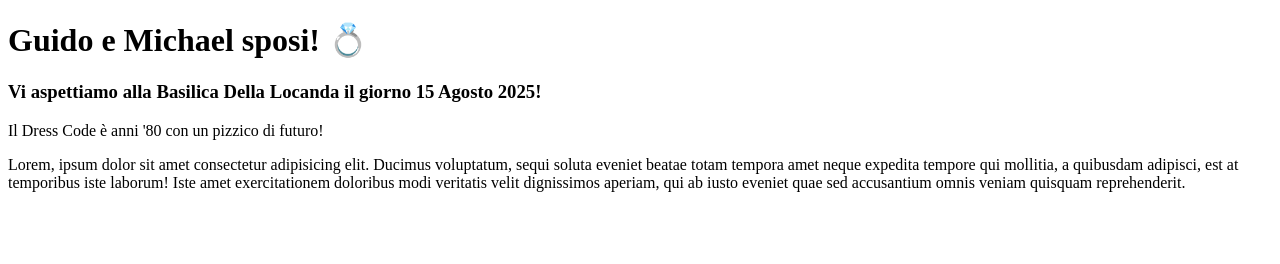
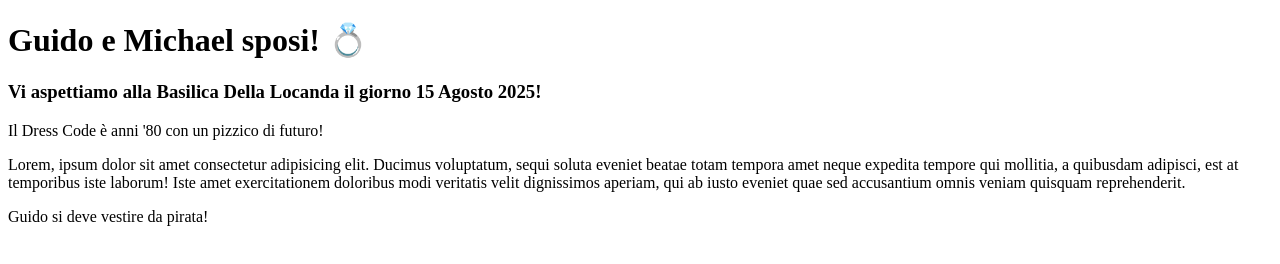
Before and after one commit to Cadienvan/la-locanda-del-tech-git, a plain HTML site: page index.html in a window 1280 px wide. Drawn offline with Linux system fonts and the light colour scheme.

Commit message:
chore: guido pirata

```diff
--- a/index.html
+++ b/index.html
@@ -10,5 +10,6 @@
   <h3>Vi aspettiamo alla Basilica Della Locanda il giorno 15 Agosto 2025!</h3>
   <p>Il Dress Code è anni '80 con un pizzico di futuro!</p>
   <p>Lorem, ipsum dolor sit amet consectetur adipisicing elit. Ducimus voluptatum, sequi soluta eveniet beatae totam tempora amet neque expedita tempore qui mollitia, a quibusdam adipisci, est at temporibus iste laborum! Iste amet exercitationem doloribus modi veritatis velit dignissimos aperiam, qui ab iusto eveniet quae sed accusantium omnis veniam quisquam reprehenderit.</p>
+  <p>Guido si deve vestire da pirata!</p>
 </body>
 </html>
```
